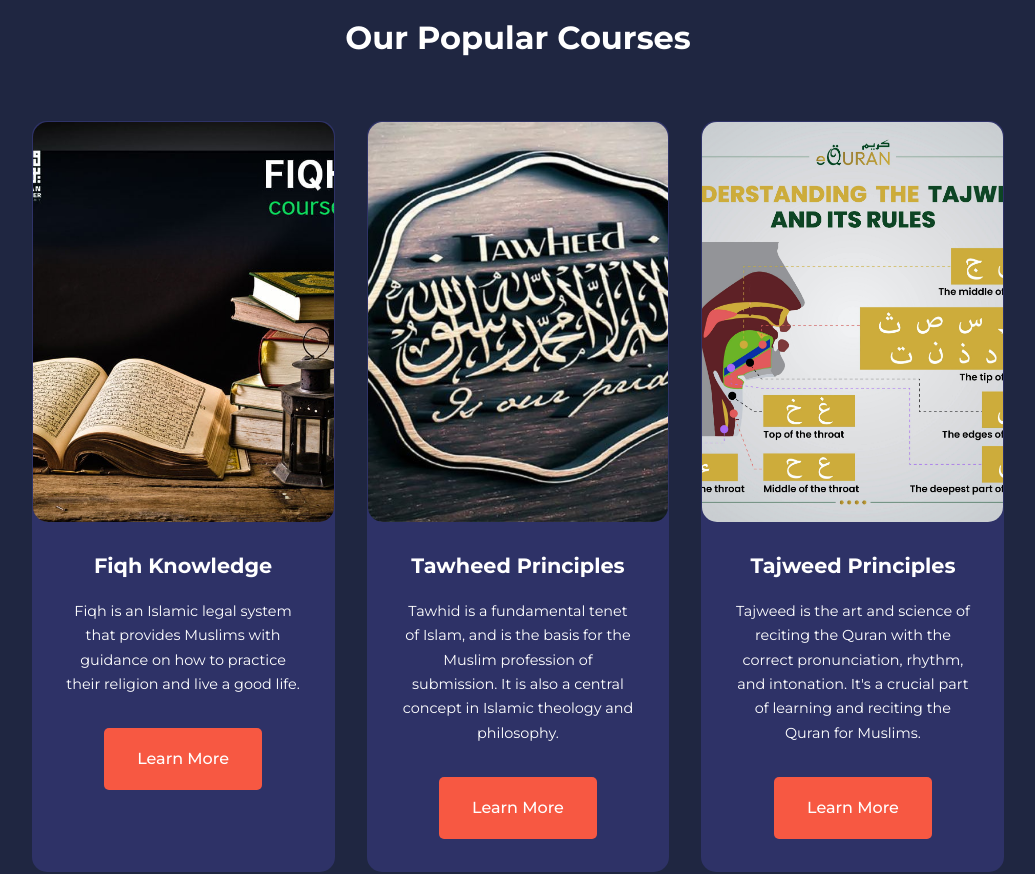
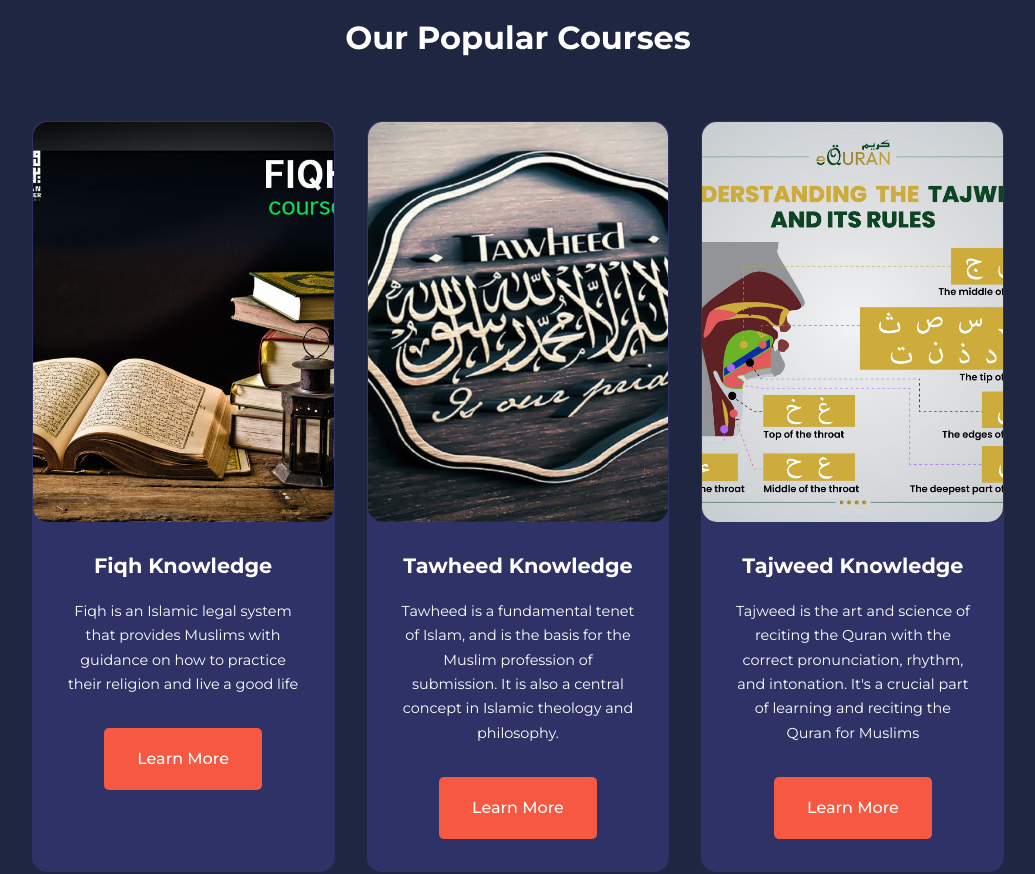
Before and after one commit to Kissingbaba/education, a website with bundled scripts: page frontend/src/index.html in a window 1280 px wide. Shown: the part 1341-2215 px from the top of the page, without its empty margins (122-1157 px from the left). Built offline with nearby package versions, Linux system fonts and the light colour scheme; files whose address does not match are found by name.

Commit message:
js files added

```diff
--- /dev/null
+++ b/frontend/src/data.js
@@ -0,0 +1,28 @@
+// Popular courses
+export default {
+  popular: [
+    {
+      _id: "1",
+      image: "images/2.jpg",
+      name: "Fiqh Knowledge",
+      detail:
+        " Fiqh is an Islamic legal system that provides Muslims with guidance on how to practice their religion and live a good life",
+    },
+    {
+      _id: "1",
+      image: "images/14.jpg",
+      name: "Tawheed Knowledge",
+      detail:
+        " Tawheed is a fundamental tenet of Islam, and is the basis for the  Muslim profession of submission. It is also a central concept in  Islamic theology and philosophy.",
+    },
+    {
+      _id: "1",
+      image: "images/6.jpg",
+      name: "Tajweed Knowledge",
+      detail:
+        " Tajweed is the art and science of reciting the Quran with the correct pronunciation, rhythm, and intonation. It's a crucial part of learning and reciting the Quran for Muslims",
+    },
+  ],
+};
+
+// end of popular course
--- a/frontend/src/index.html
+++ b/frontend/src/index.html
@@ -131,49 +131,9 @@
     <!-- start of courses section -->
     <section class="courses">
       <h2>Our Popular Courses</h2>
-      <div class="container courses__container">
-        <article class="course">
-          <div class="course__image">
-            <img src="images/2.jpg" alt="" />
-          </div>
-          <div class="course__info">
-            <h4>Fiqh Knowledge</h4>
-            <p>
-              Fiqh is an Islamic legal system that provides Muslims with
-              guidance on how to practice their religion and live a good life.
-            </p>
-            <a href="" class="btn btn-primary">Learn More</a>
-          </div>
-        </article>
-        <article class="course">
-          <div class="course__image">
-            <img src="images/14.jpg" alt="" />
-          </div>
-          <div class="course__info">
-            <h4>Tawheed Principles</h4>
-            <p>
-              Tawhid is a fundamental tenet of Islam, and is the basis for the
-              Muslim profession of submission. It is also a central concept in
-              Islamic theology and philosophy.
-            </p>
-            <a href="" class="btn btn-primary">Learn More</a>
-          </div>
-        </article>
-        <article class="course">
-          <div class="course__image">
-            <img src="images/6.jpg" alt="" />
-          </div>
-          <div class="course__info">
-            <h4>Tajweed Principles</h4>
-            <p>
-              Tajweed is the art and science of reciting the Quran with the
-              correct pronunciation, rhythm, and intonation. It's a crucial part
-              of learning and reciting the Quran for Muslims.
-            </p>
-            <a href="" class="btn btn-primary">Learn More</a>
-          </div>
-        </article>
-      </div>
+      <main id="js__courses">
+        <div class="container courses__container"></div>
+      </main>
     </section>
     <!-- end of courses section -->
 
@@ -378,7 +338,7 @@
     </footer>
 
     <script src="https://cdn.jsdelivr.net/npm/swiper@11/swiper-bundle.min.js"></script>
-    <script src="main.js"></script>
+    <script type="module" src="main.js"></script>
     <script>
       var swiper = new Swiper(".mySwiper", {
         slidesPerView: 1,
--- a/frontend/src/main.js
+++ b/frontend/src/main.js
@@ -1,3 +1,5 @@
+import HomeScreen from "./screen/HomeScreen.js";
+
 window.addEventListener("scroll", () => {
   document
     .querySelector("nav")
@@ -35,3 +37,12 @@ const closeNav = () => {
 };
 
 closeBtn.addEventListener("click", closeNav);
+
+// Popular course
+const router = () => {
+  const courses__container = document.getElementById("js__courses");
+  courses__container.innerHTML = HomeScreen.render();
+};
+
+window.addEventListener("load", router);
+//  end of popular course
--- /dev/null
+++ b/frontend/src/screen/HomeScreen.js
@@ -0,0 +1,31 @@
+import data from "../data.js";
+
+const HomeScreen = {
+  render: () => {
+    const { popular } = data;
+    return `
+    <div class="container courses__container">
+    ${popular
+      .map(
+        (course) => `
+        <article class="course">
+          <div class="course__image">
+            <img src="${course.image}" alt="" />
+          </div>
+          <div class="course__info">
+            <h4>${course.name}</h4>
+            <p>
+              ${course.detail}
+            </p>
+            <a href="" class="btn btn-primary">Learn More</a>
+          </div>
+        </article>
+      `
+      )
+      .join("\n")}
+
+    `;
+  },
+};
+
+export default HomeScreen;
```
Also changed, not shown: frontend/src/about.html (+1 -1 lines), frontend/src/contact.html (+1 -1 lines), frontend/src/courses.html (+1 -1 lines), Learn-Quran-Reading-Basics-NEW-Top-Quran-Classes.jpg.webp (deleted), frontend/src/images/13.png (renamed from Online-Quran-Classes-Learn-Quran-Online-anywhere-2-removebg-preview.png), frontend/src/images/8.png (renamed from online-quran-learning-online-quran-teaching-muslim-boy-learning-quran-online-with-tutor_761928-136-removebg-preview.png), tajweed-1131x1280.jpg (deleted).
